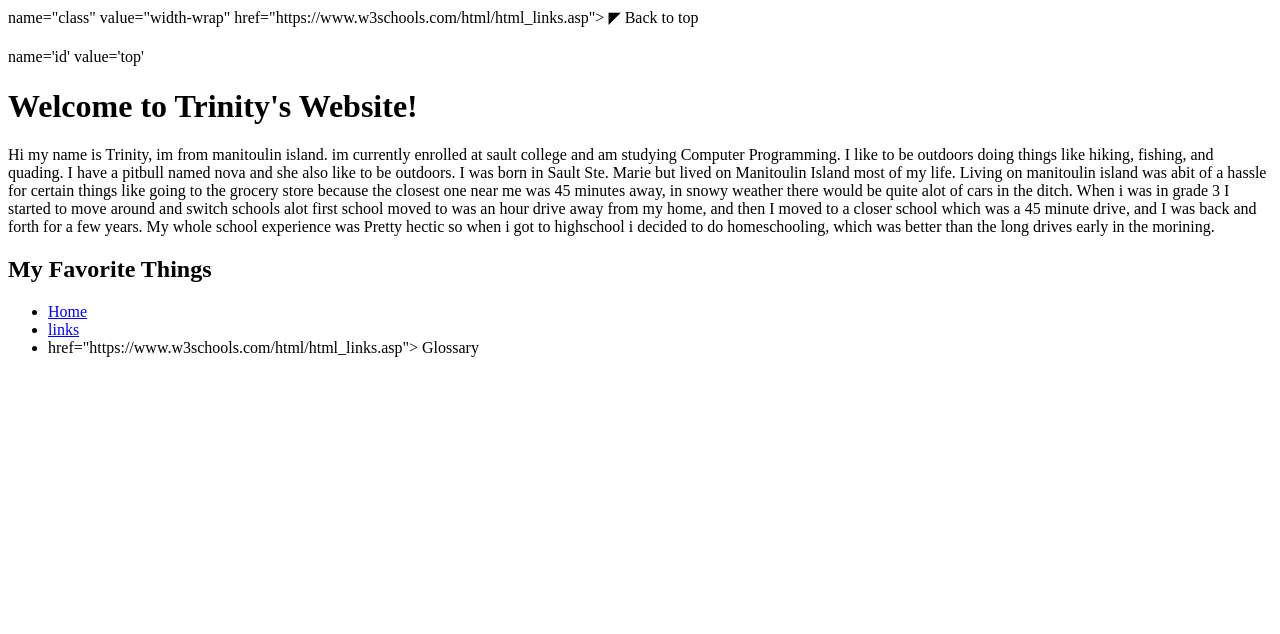
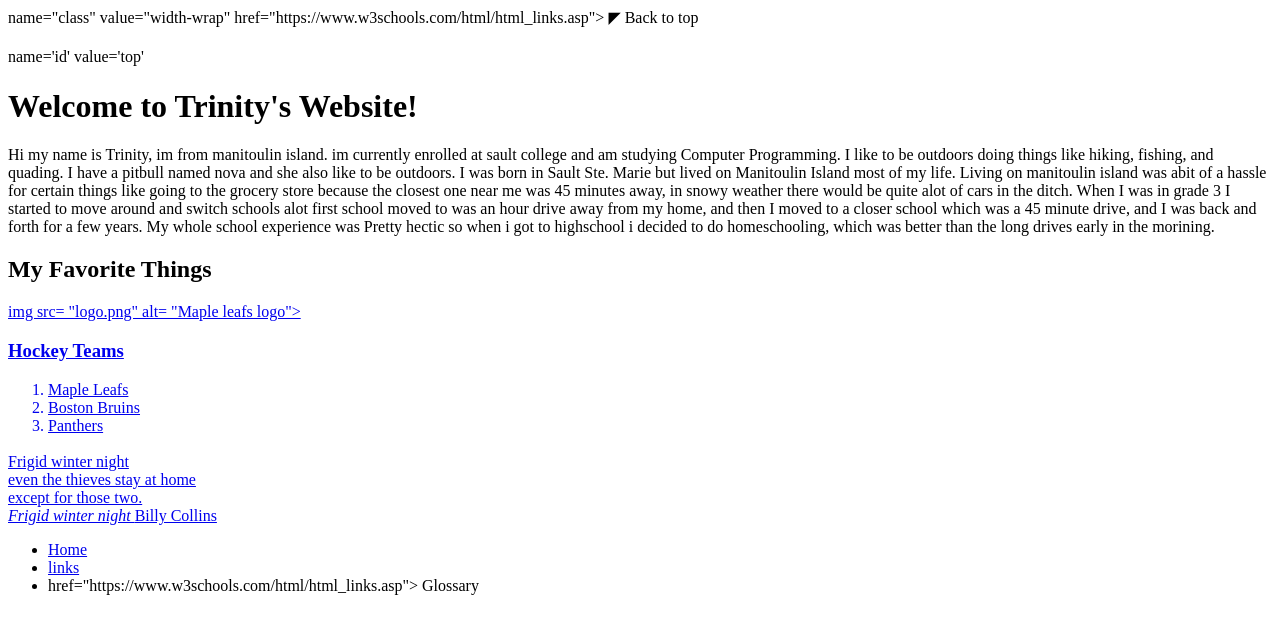
Before and after one commit to T-simon01/Lab5-CSD-112, a plain HTML site: page Index.html in a window 1280 px wide. Drawn offline with Linux system fonts and the light colour scheme.

Commit message:
Update Index.html

```diff
--- a/Index.html
+++ b/Index.html
@@ -20,12 +20,30 @@
      Marie but lived on Manitoulin Island most of my life. Living on manitoulin island was
      abit of a hassle for certain things like going to the grocery store because the closest one
      near me was 45 minutes away, in snowy weather there would be quite alot of cars in the ditch.
-     When i was in grade 3 I started to move around and switch schools alot first school moved to was an hour drive away from
+     When I was in grade 3 I started to move around and switch schools alot first school moved to was an hour drive away from
      my home, and then I moved to a closer school which was a 45 minute drive, and I was back and forth for a few years. My whole school experience was
      Pretty hectic so when i got to highschool i decided to do homeschooling, which was better than the long drives early in the morining.
     </p1>
     <h2> My Favorite Things </h2>
-    <nav>
+   <a href= https://www.nhl.com/mapleleafs/> img src= "logo.png" alt= "Maple leafs logo">
+      <h3> Hockey Teams </h3>
+      <ol>
+          <li> Maple Leafs </li>
+          <li> Boston Bruins</li>
+          <li> Panthers</li>
+      </ol>
+      <h3> </h3>
+        <p3> Frigid winter night <br>
+even the thieves stay at home <br>
+            except for those two.<br> </p3>
+
+      <cite> Frigid winter night </cite>
+      <span>  Billy Collins </span>
+
+
+
+
+      <nav>
       <ul>
       <li> <a href="https://www.w3schools.com/html/html_links.asp"> Home </a>
         <li> <a href="https://www.w3schools.com/html/html_links.asp"> links </a>
```
